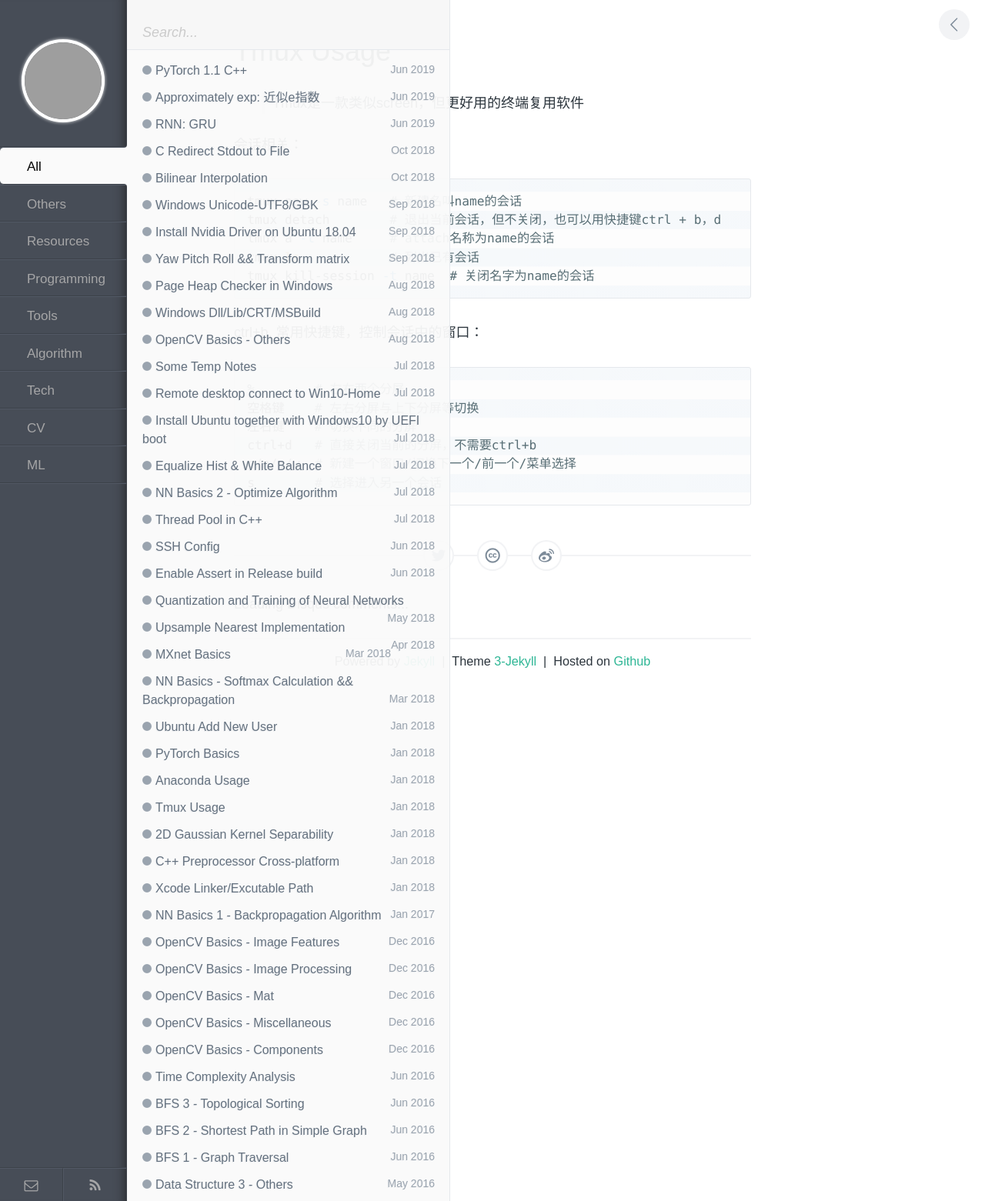
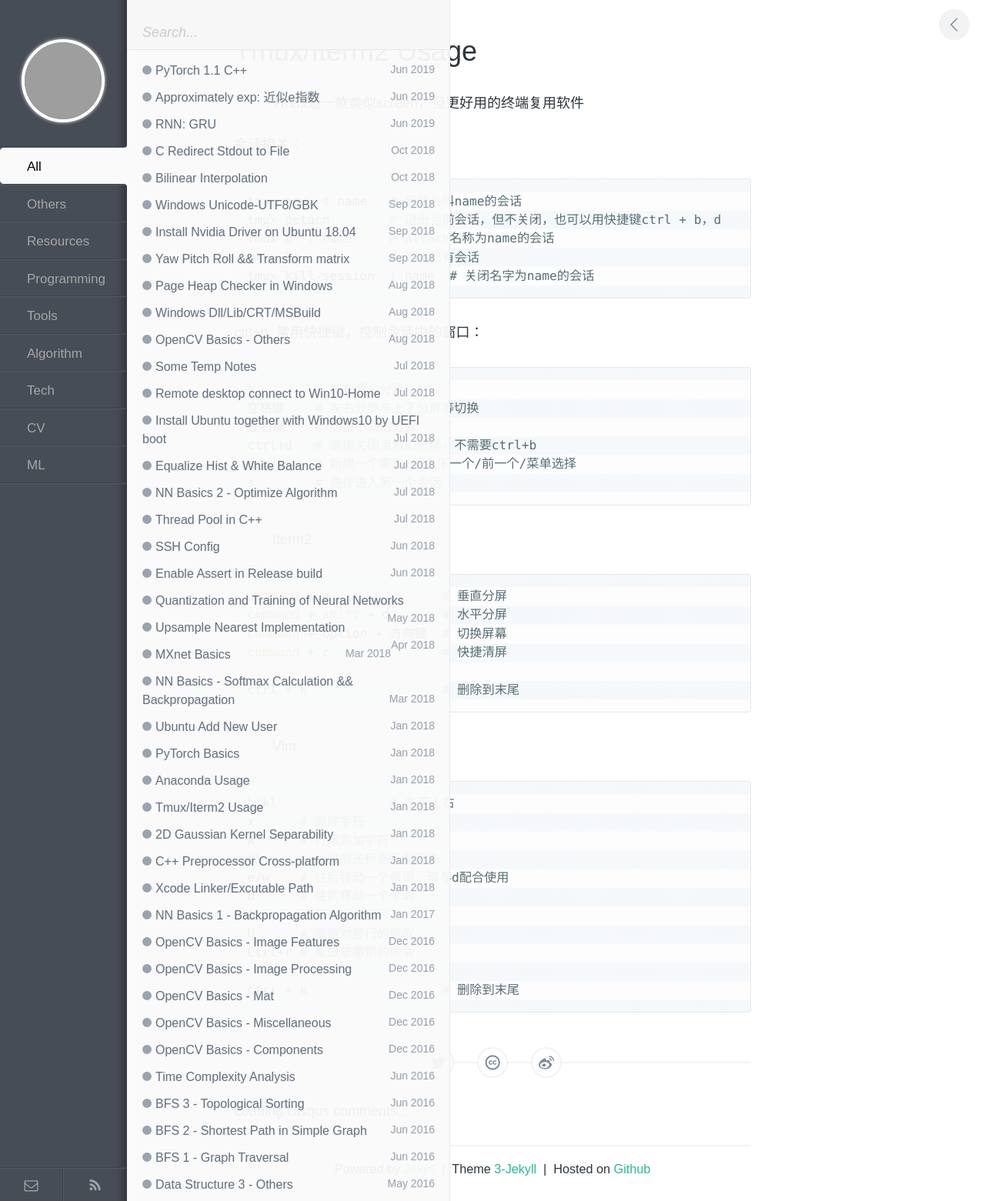
Before and after one commit to wykvictor/wykvictor.github.io, a Jekyll site: the page built from _posts/tools/2018-01-27-Tmux-Iterm-Usage.md, in a window 1280 px wide. Shown: the whole page at 77% size. Built offline with Jekyll 4.4.1, drawn with Linux system fonts in a browser that asks for light colours; comment, search, counter and statistics services are not loaded; grey boxes are pictures that could not be loaded.

```diff
--- a/_posts/tools/2018-01-27-Tmux-Usage.md
+++ b/_posts/tools/2018-01-27-Tmux-Iterm-Usage.md
@@ -1,6 +1,6 @@
 ---
 layout: post
-title:  "Tmux Usage"
+title:  "Tmux/Iterm2 Usage"
 date:   2018-01-27 16:30:00
 tags: [tmux, usage]
 categories: Tools
@@ -26,3 +26,30 @@
 c/n/p/w  # 新建一个窗口/切换下一个/前一个/菜单选择
 s        # 选择进入另一个会话
 {% endhighlight %}
+
+> Iterm2
+
+{% highlight Bash shell scripts %}
+command + d               # 垂直分屏
+command + shift + d       # 水平分屏
+command + option + 方向键  # 切换屏幕
+command + r               # 快捷清屏
+
+ctrl + k                  # 删除到末尾
+{% endhighlight %}
+
+> Vim
+
+{% highlight Bash shell scripts %}
+hjkl               # 左下上右
+x      # 删除字符
+A      # 行尾添加字符
+d$     # 从当前光标删除到行末
+e/w    # 往后移动一个单词，可与d配合使用
+b      # 往前移动一个单词
+0      # 移动光标到行首
+U      # 撤销对整行的修改
+Ctrl+r # 重做被撤销的命令
+
+ctrl + k                  # 删除到末尾
+{% endhighlight %}
```
Also changed, not shown: _posts/CV/2018-08-01-OpenCV-6.md (+20 -0 lines).
